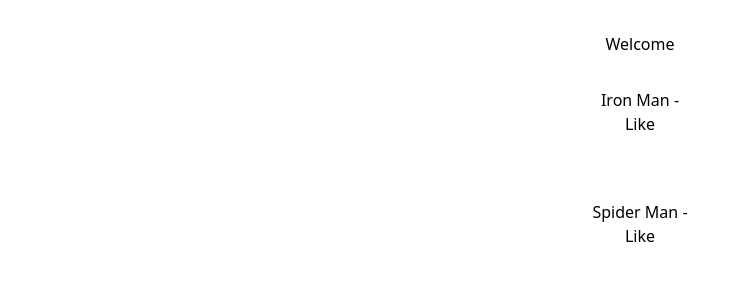
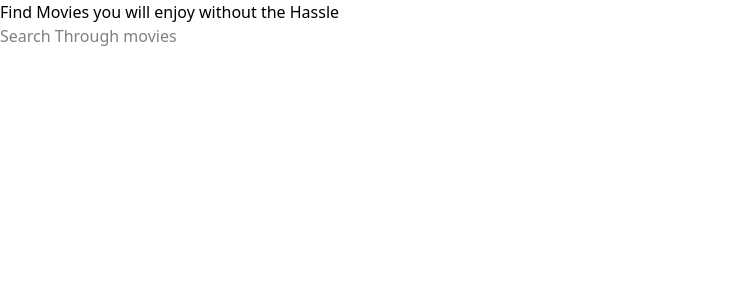
Before and after one commit to hassaandev5/react-movies, a React (Vite) app: page / in a window 1280 px wide. Shown: the top 300 px of the page, without its empty margins (0-749 px from the left). Built offline with nearby package versions, Linux system fonts and the light colour scheme.

Commit message:
Modified App.jsx. Removed the template and made the Header and used the Search Component

```diff
--- a/src/App.jsx
+++ b/src/App.jsx
@@ -1,43 +1,22 @@
-import { useState, useEffect } from "react";
-import "./App.css";
-
-const Card = ({ movieName }) => {
-  const [hasLiked, setHasLiked] = useState(false);
-  const [count, setCount] = useState(0);
-  useEffect(() => {
-    console.log(`${movieName} has been liked: ${hasLiked}`);
-  }, [hasLiked]);
-
-  return (
-    <div
-      className="card"
-      onClick={() => {
-        setCount(count + 1);
-      }}
-    >
-      <h2>
-        {movieName} - {count || null}
-      </h2>
-      <button
-        onClick={() => {
-          setHasLiked(!hasLiked);
-        }}
-      >
-        {hasLiked ? "Liked" : "Like"}
-      </button>
-    </div>
-  );
-};
+import { useState } from "react";
+import Search from "./components/Search";
 
 const App = () => {
+  const [searchTerm, setSearchTerm] = useState("");
   return (
-    <>
-      <h2>Welcome</h2>
-      <div>
-        <Card movieName="Iron Man" />
-        <Card movieName="Spider Man" />
+    <main>
+      <div className="wrapper">
+        <header>
+          {/* Hero*/}
+          <h1>
+            Find <span>Movies</span> you will enjoy without the Hassle
+          </h1>
+        </header>
+
+        {/* Search Component */}
+        <Search searchTerm={searchTerm} setSearchTerm={setSearchTerm} />
       </div>
-    </>
+    </main>
   );
 };
 
```
